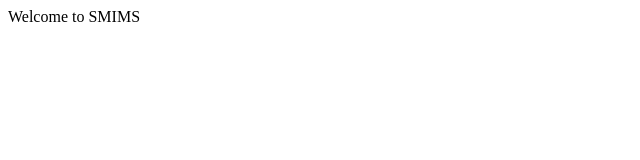
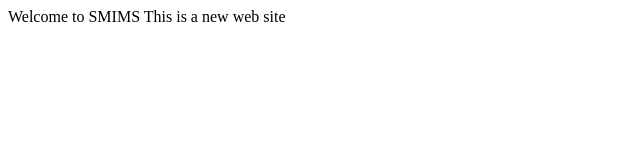
Before and after one commit to Samrawit02/SMIMS, a plain HTML site: page index.html in a window 1280 px wide. Shown: the whole page, without its empty margins (0-640 px from the left). Drawn offline with Linux system fonts and the light colour scheme.

Commit message:
index html add

```diff
--- a/index.html
+++ b/index.html
@@ -8,6 +8,8 @@
 
 <body>
     Welcome to SMIMS
+    This is a new web site
+
 </body>
 
 </html>
```
